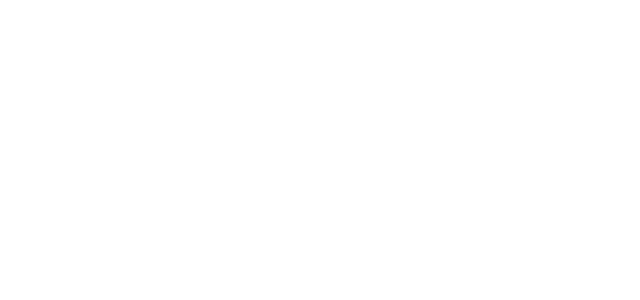
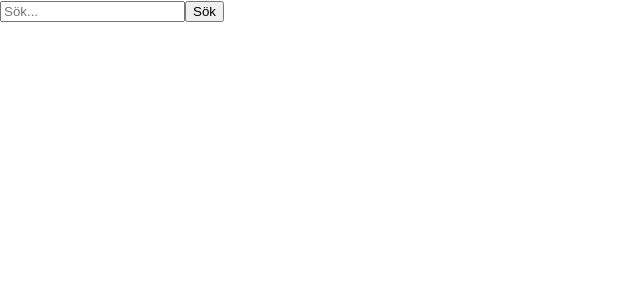
Before and after one commit to jimmyhornstrom/AuctionNakowski, a React (Create React App) app in the folder auction-app/: page / in a window 1280 px wide. Shown: the top 300 px of the page, without its empty margins (0-640 px from the left). Built offline with nearby package versions, Linux system fonts and the light colour scheme.

Commit message:
modul css skapad, sök skapad.  importerat till app

```diff
--- a/auction-app/src/App.js
+++ b/auction-app/src/App.js
@@ -1,15 +1,17 @@
 import React from 'react';
-import logo from './logo.svg';
 import './App.css';
 import Test from './Components/CreateAuction/test'
 import BidContextProvider from './Context/BidContext';
+import StartView from './Components/StartView/StartView'
 
 function App() {
 
 
   return (
     <BidContextProvider>
-    <div></div>
+    <div>
+     <StartView/>
+    </div>
     {/* <Test /> */}
     </BidContextProvider>
   );
--- a/auction-app/src/Components/StartView/AuctionList.js
+++ b/auction-app/src/Components/StartView/AuctionList.js
@@ -0,0 +1,24 @@
+import React,{useState,useEffect} from 'react';
+import classes from "./StartView.module.css";
+
+const AuctionList = () =>{
+
+let[aucitonId, setAuctionId ] = useState();
+let[error, setError] = useState(false);
+
+
+function getList(e){
+
+
+}
+
+return(
+
+    <div>
+
+    </div>
+)
+
+}
+
+export default AuctionList;
--- a/auction-app/src/Components/StartView/AuctionSearch.js
+++ b/auction-app/src/Components/StartView/AuctionSearch.js
@@ -0,0 +1,24 @@
+import React,{useState,useEffect} from 'react';
+import classes from "./StartView.module.css";
+
+const AuctionSearch = () =>{
+
+let[auctionTitle, setAuctionTitle ] = useState();
+let[error, setError] = useState(false);
+
+
+function getAuction(e){
+
+}
+
+return(
+
+    <div>
+        <input className={classes.search} type='text' placeholder='Sök...'/>
+        <button className ={classes.button} onClick={() => setAuctionTitle(auctionTitle)}>Sök</button>
+    </div>
+)
+
+}
+
+export default AuctionSearch;
--- a/auction-app/src/Components/StartView/StartView.js
+++ b/auction-app/src/Components/StartView/StartView.js
@@ -0,0 +1,18 @@
+import React from 'react';
+import AuctionSearch from './AuctionSearch'
+import AuctionList from './AuctionList'
+
+function StartView() {
+
+
+  return (
+
+    <div>
+      <AuctionList/>
+      <AuctionSearch/>
+    </div>
+
+  );
+}
+
+export default StartView;
--- /dev/null
+++ b/auction-app/src/Components/StartView/StartView.module.css
@@ -0,0 +1,20 @@
+.title {
+    position: absolute;
+    top: -10px;
+    color: #365a7a;
+    font-size: 4rem;
+    width: 800px;
+    display: flex;
+    align-items: center;
+    justify-content: space-around;
+  }
+
+  .search {
+    width: '600px';
+    display: 'inline-block';
+    padding: '10px 0px 10px 30px';
+    position: 'relative';
+    outline: 'none';
+    font-size: '20px';
+    transition: 'all 0.5s ease-out';
+  }
```
